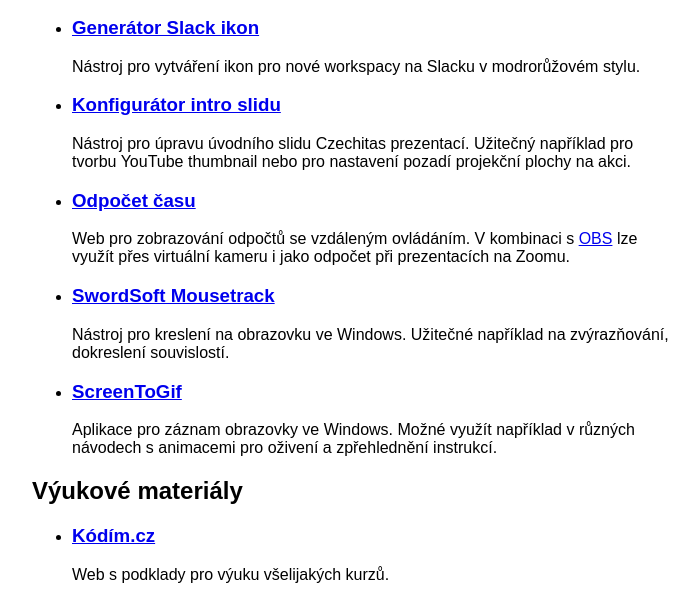
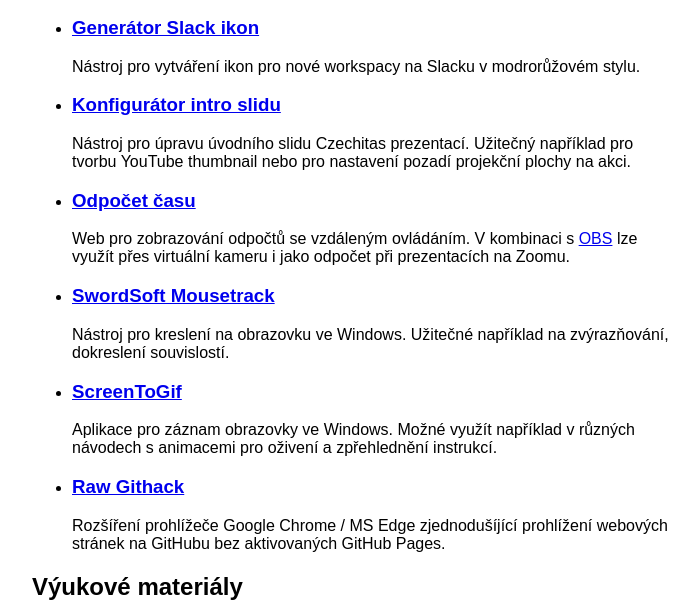
Before and after one commit to Czechitas-podklady-WEB/Czechitas-podklady-WEB.github.io, a plain HTML site: page index.html in a window 1280 px wide. Shown: the part 111-717 px from the top of the page, without its empty margins (288-987 px from the left). Drawn offline with Linux system fonts and the light colour scheme.

Commit message:
Nástroje: přidán Raw Githack

```diff
--- a/index.html
+++ b/index.html
@@ -81,6 +81,18 @@
 				<p>
 					Aplikace pro záznam obrazovky ve Windows. Možné využít například v
 					různých návodech s animacemi pro oživení a zpřehlednění instrukcí.
+				</p>
+			</li>
+			<li>
+				<h3>
+					<a
+						href="https://chrome.google.com/webstore/detail/raw-githack/iichepgnbggmoaijfiphjodmhkbijmkf"
+						>Raw Githack
+					</a>
+				</h3>
+				<p>
+					Rozšíření prohlížeče Google Chrome / MS Edge zjednodušíjící prohlížení
+					webových stránek na GitHubu bez aktivovaných GitHub Pages.
 				</p>
 			</li>
 		</ul>
```
